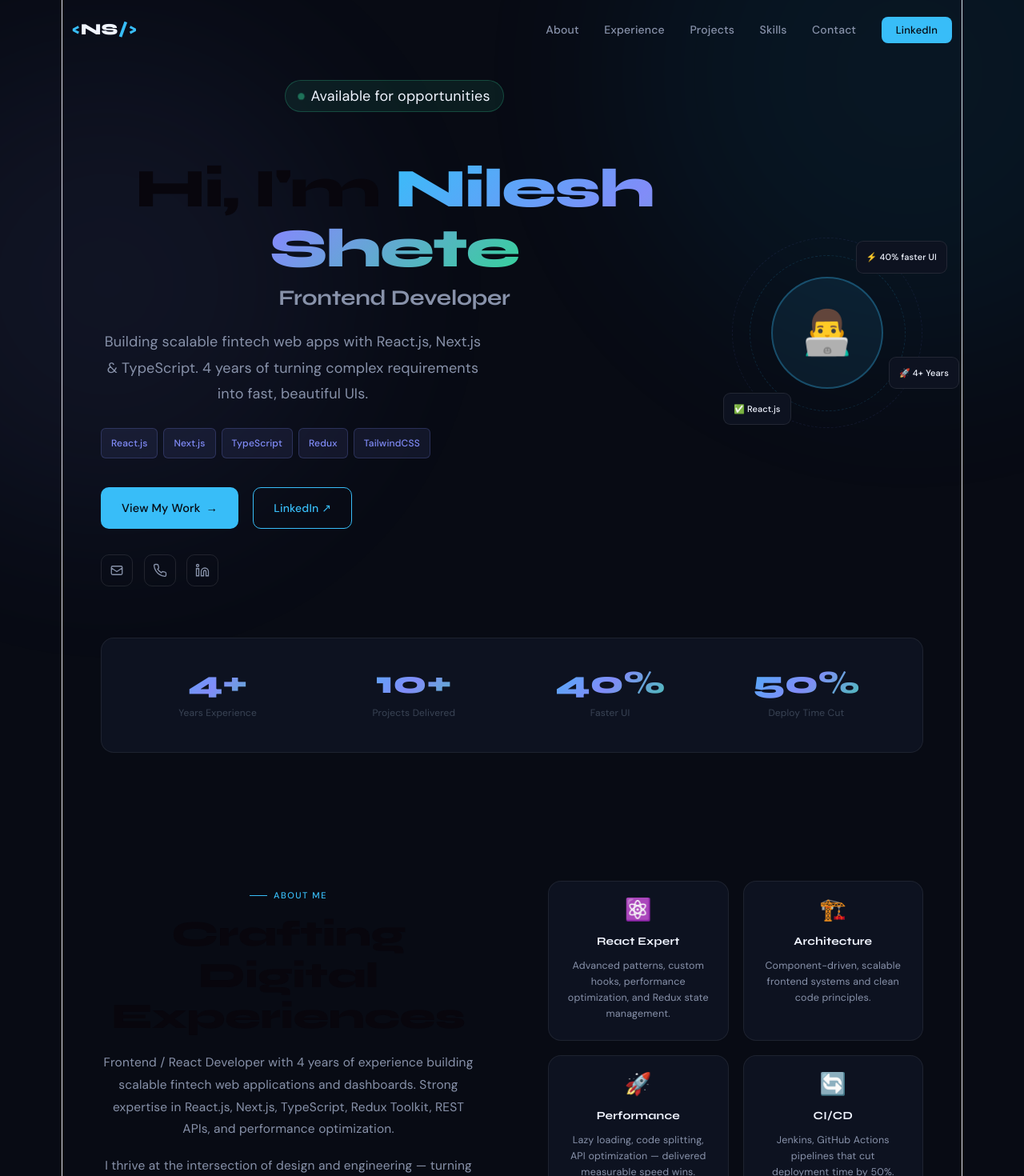
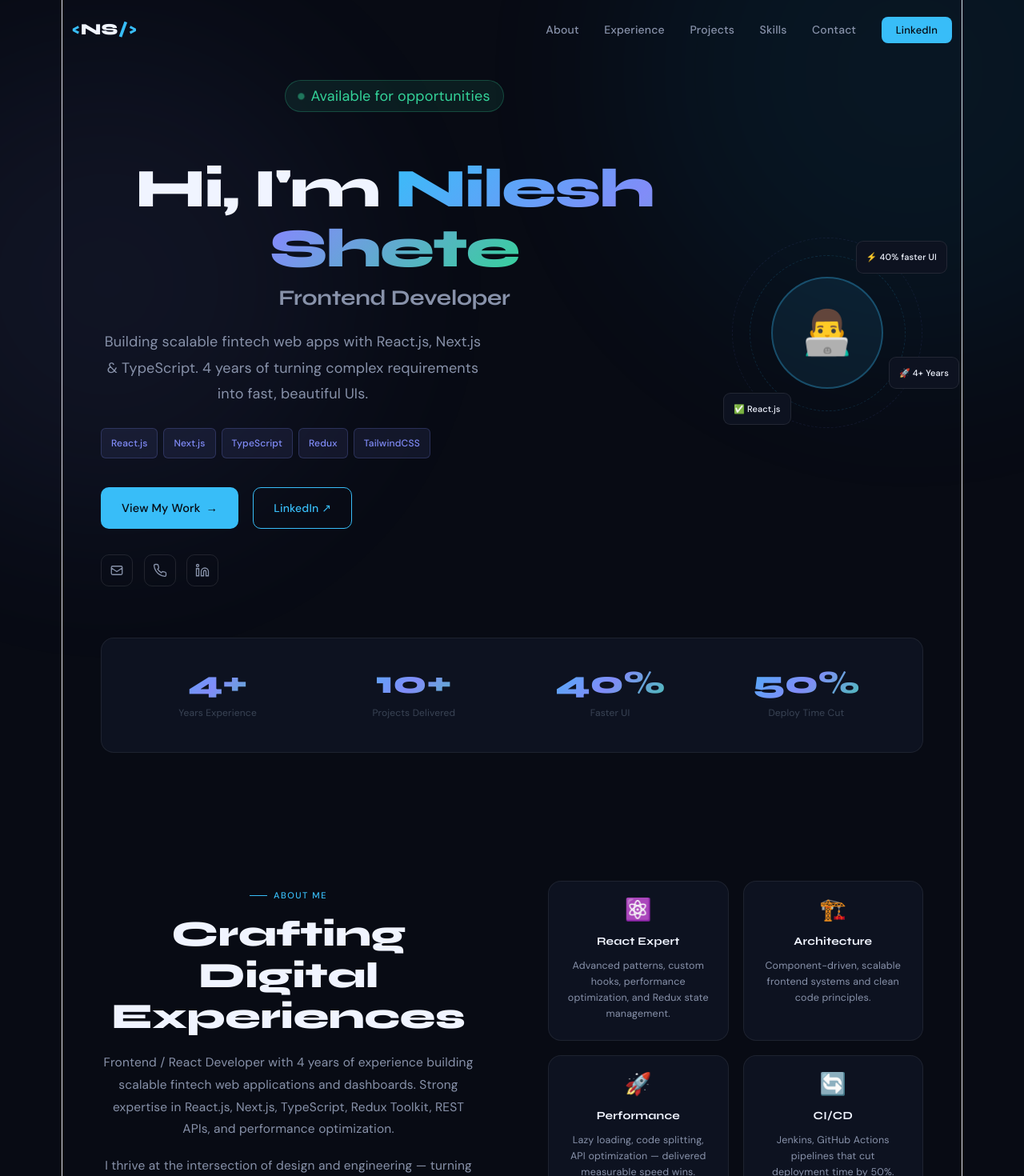
Before and after one commit to nileshshete2024/portfolio, a React (Vite) app in the folder my-portfolio/: page / in a window 1280 px wide. Shown: the top 1470 px of the page at 80% size. Built offline with nearby package versions, Linux system fonts and the light colour scheme.

Commit message:
text color fix

```diff
--- a/my-portfolio/src/App.tsx
+++ b/my-portfolio/src/App.tsx
@@ -1,5 +1,4 @@
 import { useState, useEffect, useRef, type ReactNode, type Ref } from "react";
-
 
 const DATA = {
   name: "Nilesh Shete",
@@ -74,9 +73,11 @@ const DATA = {
 
 const css = `
   @import url('https://fonts.googleapis.com/css2?family=Syne:wght@400;500;600;700;800&family=DM+Sans:ital,opsz,wght@0,9..40,300;0,9..40,400;0,9..40,500&display=swap');
-  *,*::before,*::after{box-sizing:border-box;margin:0;padding:0}
+  *,*::before,*::after{box-sizing:border-box;margin:0;padding:0;color:inherit}
   html{scroll-behavior:smooth}
   body{background:#080B14;color:#F0F4FF;font-family:'DM Sans',sans-serif;-webkit-font-smoothing:antialiased;overflow-x:hidden}
+  h1,h2,h3,h4,h5,h6{color:#F0F4FF}
+  p,span,div,a,li{color:inherit}
   ::selection{background:rgba(56,189,248,.18);color:#38BDF8}
   ::-webkit-scrollbar{width:5px}
   ::-webkit-scrollbar-track{background:#080B14}
@@ -150,7 +151,7 @@ function SectionLabel({ children }: { children: ReactNode }) {
 }
 
 function SectionTitle({ children }: { children: ReactNode }) {
-  return <h2 style={{ fontFamily: "'Syne',sans-serif", fontSize: "clamp(1.85rem,3.5vw,2.5rem)", fontWeight: 800, lineHeight: 1.15, marginBottom: "1rem" }} className="section-title">{children}</h2>;
+  return <h2 style={{ fontFamily: "'Syne',sans-serif", fontSize: "clamp(1.85rem,3.5vw,2.5rem)", fontWeight: 800, lineHeight: 1.15, marginBottom: "1rem", color: "#F0F4FF" }} className="section-title">{children}</h2>;
 }
 
 function Card({ children, style = {}, hover = true }: { children: ReactNode; style?: React.CSSProperties; hover?: boolean }) {
@@ -197,7 +198,7 @@ function Navbar() {
             </li>
           </ul>
           <button onClick={() => setOpen(!open)} style={{ display: "none", flexDirection: "column", gap: 5, background: "none", border: "none", cursor: "pointer", padding: 4 }} className="burger-btn">
-            {[0,1,2].map(i => <span key={i} style={{ display: "block", width: 24, height: 2, background: "#F0F4FF", borderRadius: 2, transition: "all .3s", transform: open && i===0 ? "rotate(45deg)" : open && i===1 ? "scaleX(0)" : open && i===2 ? "rotate(-45deg)" : "none", }} />)}
+            {[0,1,2].map(i => <span key={i} style={{ display: "block", width: 24, height: 2, background: "#F0F4FF", borderRadius: 2, transition: "all .3s", transform: open && i===0 ? "rotate(45deg)" : open && i===1 ? "scaleX(0)" : open && i===2 ? "rotate(-45deg)" : "none" }} />)}
           </button>
         </div>
       </nav>
@@ -220,11 +221,11 @@ function Hero() {
       <div style={{ maxWidth: 1100, margin: "0 auto", padding: "0 2rem", width: "100%" }} className="hero-content">
         <div style={{ display: "grid", gridTemplateColumns: "1fr auto", gap: "3rem", alignItems: "center", marginBottom: 64 }} className="hero-grid">
           <div>
-            <div style={{ display: "inline-flex", alignItems: "center", gap: 8, background: "rgba(52,211,153,.09)", border: "1px solid rgba(52,211,153,.25)", borderRadius: 999, padding: "6px 16px", marginBottom: "1.5rem" }}>
+            <div style={{ display: "inline-flex", alignItems: "center", gap: 8, background: "rgba(52,211,153,.09)", border: "1px solid rgba(52,211,153,.25)", borderRadius: 999, padding: "6px 16px", marginBottom: "1.5rem", color: "#34D399" }}>
               <span style={{ width: 7, height: 7, background: "#34D399", borderRadius: "50%", animation: "pulse 2s infinite" }} />
               Available for opportunities
             </div>
-            <h1 style={{ fontFamily: "'Syne',sans-serif", fontSize: "clamp(2.4rem,5.5vw,3.8rem)", fontWeight: 800, lineHeight: 1.1, marginBottom: "0.4rem", animation: "fadeUp .6s .2s both" }} className="hero-title">
+            <h1 style={{ fontFamily: "'Syne',sans-serif", fontSize: "clamp(2.4rem,5.5vw,3.8rem)", fontWeight: 800, lineHeight: 1.1, marginBottom: "0.4rem", animation: "fadeUp .6s .2s both", color: "#F0F4FF" }} className="hero-title">
               Hi, I'm <span className="grad">Nilesh Shete</span>
             </h1>
             <h2 style={{ fontFamily: "'Syne',sans-serif", fontSize: "clamp(1.1rem,2.5vw,1.5rem)", fontWeight: 700, color: "#8892AA", marginBottom: "1.25rem", animation: "fadeUp .6s .3s both" }} className="hero-subtitle">Frontend Developer</h2>
@@ -301,7 +302,7 @@ function AvatarOrb() {
         { text: "🚀 4+ Years", bottom: 50, right: -45, delay: 1.2 },
         { text: "✅ React.js", bottom: 5, left: -10, delay: 2.5 },
       ].map((b, i) => (
-        <div key={i} style={{ position: "absolute", background: "#0D1220", border: "1px solid rgba(255,255,255,.09)", borderRadius: 9, padding: "6px 12px", fontSize: 11, fontWeight: 500, whiteSpace: "nowrap", ...(b.top !== undefined && { top: b.top }), ...(b.bottom !== undefined && { bottom: b.bottom }), ...(b.right !== undefined && { right: b.right }), ...(b.left !== undefined && { left: b.left }), animation: `flt 3s ease-in-out infinite` }}>
+        <div key={i} style={{ position: "absolute", background: "#0D1220", border: "1px solid rgba(255,255,255,.09)", borderRadius: 9, padding: "6px 12px", fontSize: 11, fontWeight: 500, whiteSpace: "nowrap", color: "#F0F4FF", ...(b.top !== undefined && { top: b.top }), ...(b.bottom !== undefined && { bottom: b.bottom }), ...(b.right !== undefined && { right: b.right }), ...(b.left !== undefined && { left: b.left }), animation: `flt 3s ease-in-out infinite` }}>
           {b.text}
         </div>
       ))}
@@ -347,7 +348,7 @@ function About() {
               {DATA.miniCards.map(c => (
                 <Card key={c.title} style={{ padding: "1.25rem" }}>
                   <span style={{ fontSize: "1.5rem", display: "block", marginBottom: "0.75rem" }}>{c.icon}</span>
-                  <div style={{ fontFamily: "'Syne',sans-serif", fontSize: 14, fontWeight: 700, marginBottom: "0.4rem" }}>{c.title}</div>
+                  <div style={{ fontFamily: "'Syne',sans-serif", fontSize: 14, fontWeight: 700, marginBottom: "0.4rem", color: "#F0F4FF" }}>{c.title}</div>
                   <p style={{ fontSize: 12.5, color: "#8892AA", lineHeight: 1.6 }}>{c.desc}</p>
                 </Card>
               ))}
@@ -377,7 +378,7 @@ function About() {
 //             <Card style={{ padding: "2.5rem" }} hover={false}>
 //               <div style={{ display: "flex", justifyContent: "space-between", alignItems: "flex-start", marginBottom: "2rem", flexWrap: "wrap", gap: "1rem" }}>
 //                 <div>
-//                   <div style={{ fontFamily: "'Syne',sans-serif", fontSize: "1.5rem", fontWeight: 800, marginBottom: "0.5rem" }}>{exp.role}</div>
+//                   <div style={{ fontFamily: "'Syne',sans-serif", fontSize: "1.5rem", fontWeight: 800, marginBottom: "0.5rem", color: "#F0F4FF" }}>{exp.role}</div>
 //                   <div style={{ display: "flex", alignItems: "center", gap: "0.5rem", fontSize: 14, color: "#8892AA", flexWrap: "wrap" }}>
 //                     <span style={{ color: exp.color, fontWeight: 600 }}>{exp.company}</span>
 //                     <span style={{ opacity: 0.3 }}>·</span><span>{exp.location}</span>
@@ -443,14 +444,14 @@ function ProjectCard({ project: p }: { project: ProjectType }) {
     <div
       onMouseEnter={() => setHov(true)}
       onMouseLeave={() => setHov(false)}
-      style={{ position: "relative", overflow: "hidden", background: hov ? "#131929" : "#0D1220", border: `1px solid ${hov ? (p.color) + "55" : "rgba(255,255,255,.07)"}`, borderRadius: 16, padding: "2rem", cursor: "pointer", transition: "all .3s", display: "flex", flexDirection: "column" }}
+      style={{ position: "relative", overflow: "hidden", background: hov ? "#131929" : "#0D1220", border: `1px solid ${hov ? (p.color) + "55" : "rgba(255,255,255,.07)"}`, borderRadius: 16, padding: "2rem", cursor: "pointer", transition: "all .3s", display: "flex", flexDirection: "column", color: "#F0F4FF" }}
     >
       <div style={{ position: "absolute", top: 0, left: 0, right: 0, height: 2, background: p.color, opacity: hov ? 1 : 0, transition: "opacity .3s" }} />
       <div style={{ display: "flex", justifyContent: "space-between", alignItems: "flex-start" }}>
         <span style={{ fontSize: "2rem" }}>{p.icon}</span>
         <span style={{ fontFamily: "'Syne',sans-serif", fontSize: "1.25rem", fontWeight: 800, color: "#3A4455", opacity: 0.4 }}>{p.num}</span>
       </div>
-      <div style={{ fontFamily: "'Syne',sans-serif", fontSize: "1.2rem", fontWeight: 700, lineHeight: 1.3 }}>{p.title}</div>
+      <div style={{ fontFamily: "'Syne',sans-serif", fontSize: "1.2rem", fontWeight: 700, lineHeight: 1.3, color: "#F0F4FF" }}>{p.title}</div>
       <p style={{ fontSize: 14, color: "#8892AA", lineHeight: 1.75 }}>{p.desc}</p>
       <ul style={{ listStyle: "none", display: "flex", flexDirection: "column", gap: 6, fontSize: 13, color: "#8892AA" }}>
         {p.highlights.map((h: string, i: number) => (
@@ -533,7 +534,7 @@ function Education() {
                   {edu.icon}
                 </div>
                 <span style={{ fontSize: "2rem", display: "block", marginBottom: "1rem" }}>{edu.icon}</span>
-                <div style={{ fontFamily: "'Syne',sans-serif", fontSize: "1.1rem", fontWeight: 700, marginBottom: "0.5rem", lineHeight: 1.4 }}>{edu.degree}</div>
+                <div style={{ fontFamily: "'Syne',sans-serif", fontSize: "1.1rem", fontWeight: 700, marginBottom: "0.5rem", lineHeight: 1.4, color: "#F0F4FF" }}>{edu.degree}</div>
                 <div style={{ fontSize: 14, color: "#8892AA", lineHeight: 1.5 }}>{edu.institution}</div>
                 {edu.latest && <div style={{ display: "inline-block", marginTop: "1rem", padding: "4px 12px", background: "rgba(56,189,248,.08)", border: "1px solid rgba(56,189,248,.22)", borderRadius: 999, fontSize: 11, color: "#38BDF8", fontWeight: 600 }}>Latest</div>}
               </Card>
@@ -564,7 +565,7 @@ function Contact() {
               </div>
             </div>
             <Card style={{ padding: "2.5rem", background: "linear-gradient(135deg,rgba(56,189,248,.05),rgba(129,140,248,.05))", borderColor: "rgba(56,189,248,.15)" }} hover={false}>
-              <div style={{ fontFamily: "'Syne',sans-serif", fontSize: "1.5rem", fontWeight: 700, marginBottom: "1rem" }}>Ready to work together?</div>
+              <div style={{ fontFamily: "'Syne',sans-serif", fontSize: "1.5rem", fontWeight: 700, marginBottom: "1rem", color: "#F0F4FF" }}>Ready to work together?</div>
               <p style={{ color: "#8892AA", fontSize: 14.5, lineHeight: 1.75, marginBottom: "2rem" }}>I'm available for full-time roles, freelance projects, and consulting. Let's discuss how I can contribute to your next project.</p>
               <div style={{ display: "flex", flexDirection: "column", gap: "0.75rem" }}>
                 <a href={`mailto:${DATA.email}`} style={{ display: "flex", alignItems: "center", justifyContent: "center", gap: 8, padding: "13px 0", background: "#38BDF8", color: "#050810", fontWeight: 700, borderRadius: 10, textDecoration: "none", fontSize: 14, transition: "all .3s" }}>
@@ -587,7 +588,7 @@ function ContactLink({ href, label, value, icon }: { href: string; label: string
   return (
     <a href={href} target="_blank" rel="noreferrer"
       onMouseEnter={() => setHov(true)} onMouseLeave={() => setHov(false)}
-      style={{ display: "flex", alignItems: "center", gap: "1rem", padding: "1rem 1.25rem", background: "#0D1220", border: `1px solid ${hov ? "#38BDF8" : "rgba(255,255,255,.07)"}`, borderRadius: 12, transition: "all .3s", textDecoration: "none" }}>
+      style={{ display: "flex", alignItems: "center", gap: "1rem", padding: "1rem 1.25rem", background: "#0D1220", border: `1px solid ${hov ? "#38BDF8" : "rgba(255,255,255,.07)"}`, borderRadius: 12, transition: "all .3s", textDecoration: "none", color: "#F0F4FF" }}>
       <div style={{ width: 44, height: 44, background: "rgba(56,189,248,.08)", border: "1px solid rgba(56,189,248,.15)", borderRadius: 10, display: "flex", alignItems: "center", justifyContent: "center", color: "#38BDF8", flexShrink: 0 }}>
         {icon}
       </div>
@@ -604,7 +605,7 @@ function Footer() {
     <footer style={{ padding: "2.5rem 0", borderTop: "1px solid rgba(255,255,255,.07)", position: "relative", zIndex: 1 }}>
       <div style={{ maxWidth: 1100, margin: "0 auto", padding: "0 2rem", display: "flex", alignItems: "center", justifyContent: "space-between", flexWrap: "wrap", gap: "1rem" }} className="footer-flex">
         <div style={{ display: "flex", alignItems: "center", gap: "1rem" }}>
-          <span style={{ fontFamily: "'Syne',sans-serif", fontSize: "1.1rem", fontWeight: 800 }}>
+          <span style={{ fontFamily: "'Syne',sans-serif", fontSize: "1.1rem", fontWeight: 800, color: "#F0F4FF" }}>
             <span style={{ color: "#38BDF8" }}>&lt;</span>NS<span style={{ color: "#38BDF8" }}>/&gt;</span>
           </span>
           <span style={{ fontSize: 13, color: "#3A4455" }}>Frontend Developer · React.js Expert · Pune, India</span>
```
